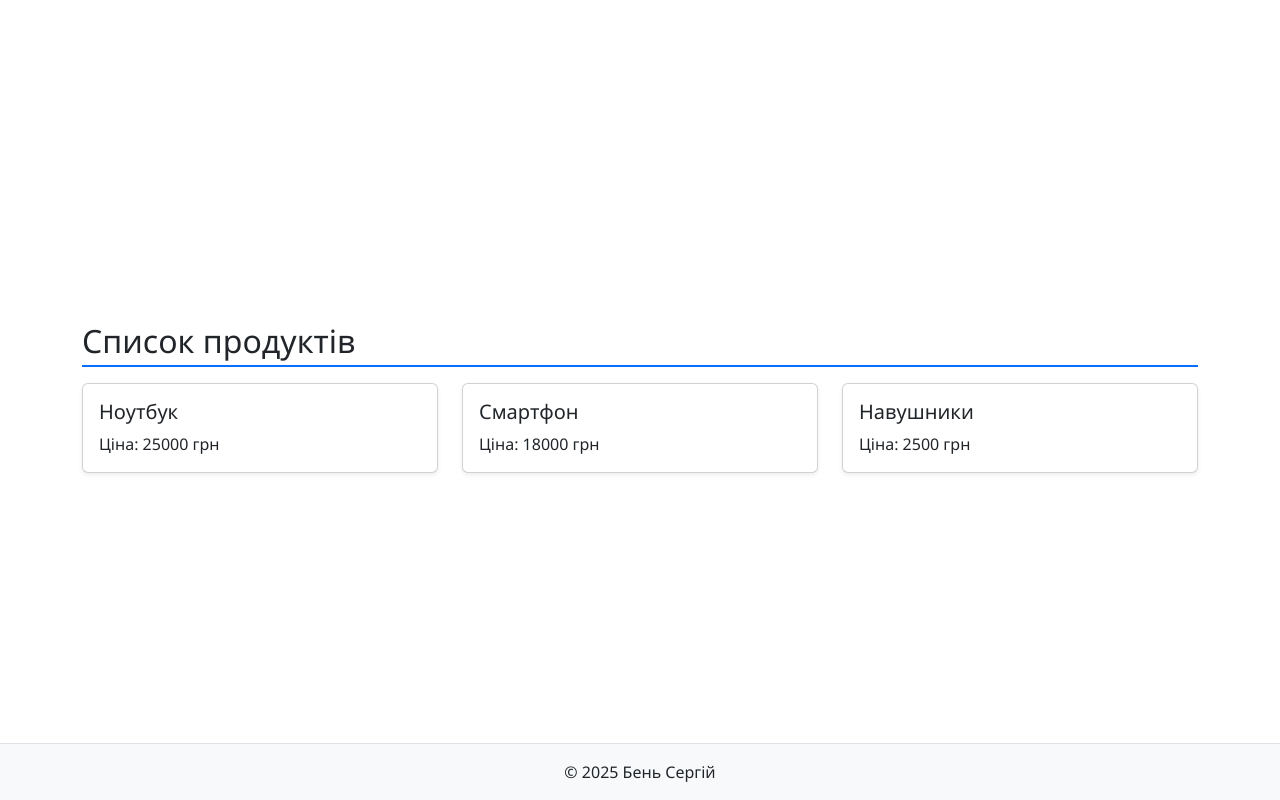
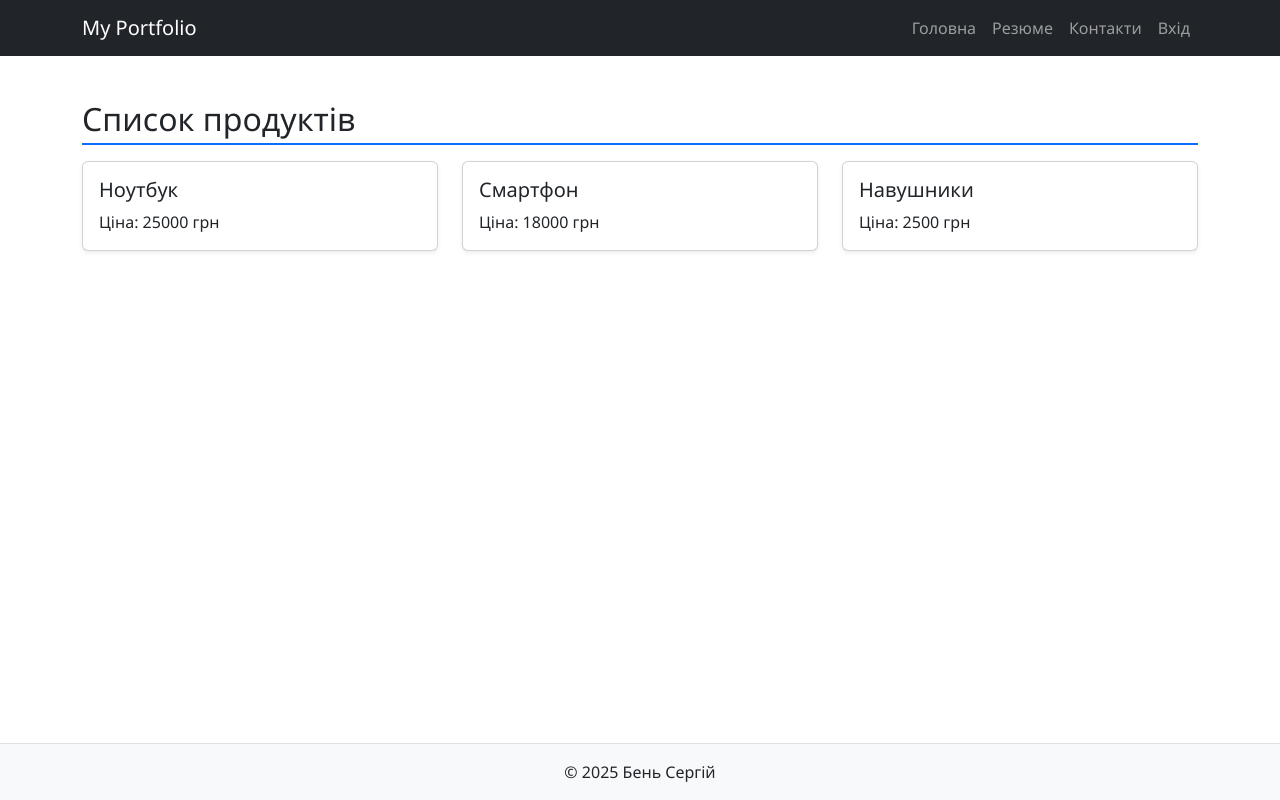
Before and after one commit to serhiyben/flask_app_ben, a Flask app: page /products/list in a window 1280 px wide. Run offline with Flask 3, Linux system fonts and the light colour scheme.

Commit message:
feat: add navigation with pages

```diff
--- a/app/templates/navbar.html
+++ b/app/templates/navbar.html
@@ -1,26 +1,26 @@
-<!DOCTYPE html>
-<html lang="uk">
-<head>
-    <meta charset="UTF-8">
-    <meta name="viewport" content="width=device-width, initial-scale=1.0">
-    <title>{{ title }}</title>
+<nav class="navbar navbar-expand-lg navbar-dark bg-dark">
+  <div class="container">
+    <a class="navbar-brand" href="{{ url_for('pages.index') }}">My Portfolio</a>
 
-    <link href="https://cdn.jsdelivr.net/npm/bootstrap@5.3.2/dist/css/bootstrap.min.css" rel="stylesheet">
+    <button class="navbar-toggler" type="button" data-bs-toggle="collapse" data-bs-target="#navbarNav">
+      <span class="navbar-toggler-icon"></span>
+    </button>
 
-    <link rel="stylesheet" href="{{ url_for('static', filename='css/styles.css') }}">
-</head>
-<body class="d-flex flex-column min-vh-100">
+    <div class="collapse navbar-collapse" id="navbarNav">
+      <ul class="navbar-nav ms-auto">
+        <li class="nav-item"><a class="nav-link" href="{{ url_for('pages.index') }}">Головна</a></li>
 
+        <li class="nav-item"><a class="nav-link" href="{{ url_for('pages.resume') }}">Резюме</a></li>
 
+        <li class="nav-item"><a class="nav-link" href="{{ url_for('pages.contacts') }}">Контакти</a></li>
 
-    <main class="flex-grow-1 container mt-4">
-
-
-        {% block content %}{% endblock %}
-    </main>
-
-
-
-    <script src="https://cdn.jsdelivr.net/npm/bootstrap@5.3.2/dist/js/bootstrap.bundle.min.js"></script>
-</body>
-</html>
+        {% if 'username' in session %}
+            <li class="nav-item"><a class="nav-link active" href="{{ url_for('users.profile') }}">Профіль</a></li>
+            <li class="nav-item"><a class="nav-link" href="{{ url_for('users.logout') }}">Вийти</a></li>
+        {% else %}
+            <li class="nav-item"><a class="nav-link" href="{{ url_for('users.login') }}">Вхід</a></li>
+        {% endif %}
+      </ul>
+    </div>
+  </div>
+</nav>
```
Also changed, not shown: app/templates/index.html (added, +16 -0 lines).
